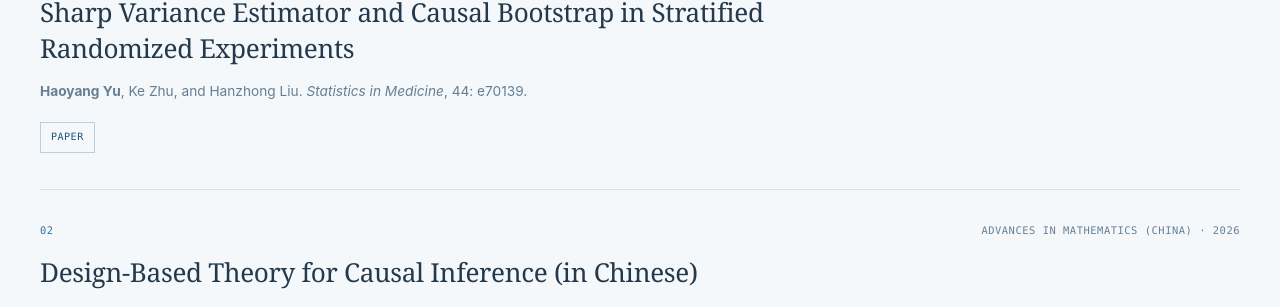
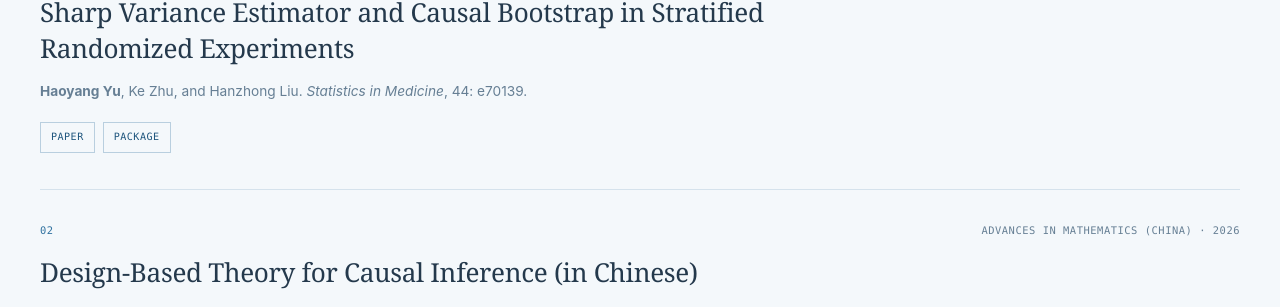
Before and after one commit to yu-hao-yang/yu-hao-yang.github.io, a Jekyll site: the page built from _pages/about.md, in a window 1280 px wide and 900 px high, scrolled down 1900 px. Shown: the part 129-436 px from the top of the window. Built offline with Jekyll 4.4.1, drawn with Linux system fonts in a browser that asks for light colours.

Commit message:
Restore package link for Sharp Variance paper

```diff
--- a/_pages/about.md
+++ b/_pages/about.md
@@ -100,6 +100,7 @@ redirect_from:
             <p><strong>Haoyang Yu</strong>, Ke Zhu, and Hanzhong Liu. <em>Statistics in Medicine</em>, 44: e70139.</p>
             <div class="work-links">
               <a href="https://onlinelibrary.wiley.com/doi/epdf/10.1002/sim.70139">Paper</a>
+              <a href="https://github.com/yu-hao-yang/CausalBootstrap">Package</a>
             </div>
           </article>
           <article class="work-entry">
```
Also changed, not shown: _pages/research.md (+1 -0 lines).
